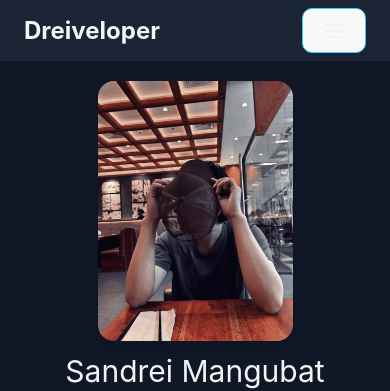
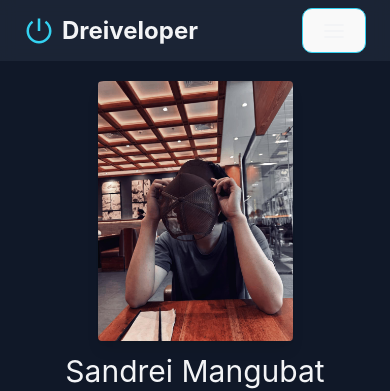
Before and after one commit to seva3l/portfolio, a React (Vite) app: page / in a window 390 px wide. Shown: the top 391 px of the page. Built offline with nearby package versions, Linux system fonts and the light colour scheme.

Commit message:
chore: add icon

```diff
--- a/src/App.tsx
+++ b/src/App.tsx
@@ -10,6 +10,7 @@ import Skill from "./components/Skill";
 import { useState } from "react";
 import ProjectModal from "./components/ProjectModal";
 import type { IProject } from "./types";
+import { RiShutDownLine } from "react-icons/ri";
 
 const App = () => {
 	const [selectedProject, setSelectedProject] = useState<IProject | null>(null);
@@ -38,7 +39,11 @@ const App = () => {
 				<nav className="sticky lg:fixed top-0 w-full bg-gray-800/80 backdrop-blur-sm z-50">
 					<div className="container mx-auto px-6 lg:py-4 py-2">
 						<div className="flex items-center justify-between">
-							<h2 className="font-bold text-2xl">Dreiveloper</h2>
+							<div className="flex items-center space-x-2">
+								<RiShutDownLine size={30} color="#34D2F1" />
+								<h2 className="font-bold text-2xl">Dreiveloper</h2>
+							</div>
+
 							<Navbar />
 						</div>
 					</div>
@@ -57,7 +62,7 @@ const App = () => {
 						<motion.img
 							src="/profile.jpg"
 							alt="Sandrei Mangubat"
-							className="w-full h-full lg:w-60 lg:h-60 lg:rounded-full rounded-2xl shadow-lg"
+							className="w-full h-full lg:w-60 lg:h-60 lg:rounded-full rounded-sm shadow-lg"
 							initial={{ opacity: 0, scale: 0.8 }}
 							animate={{ opacity: 1, scale: 1 }}
 							transition={{ duration: 0.8 }}
```
